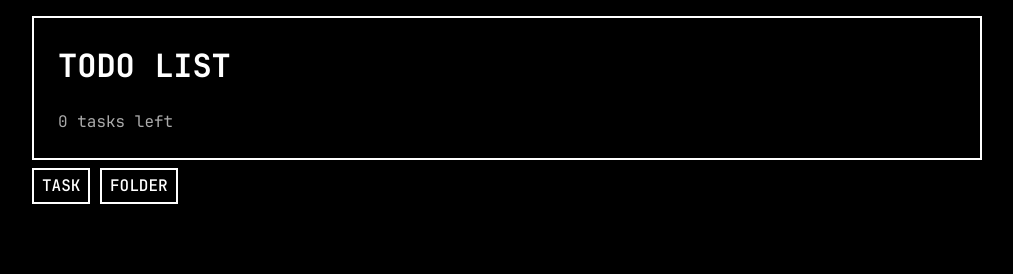
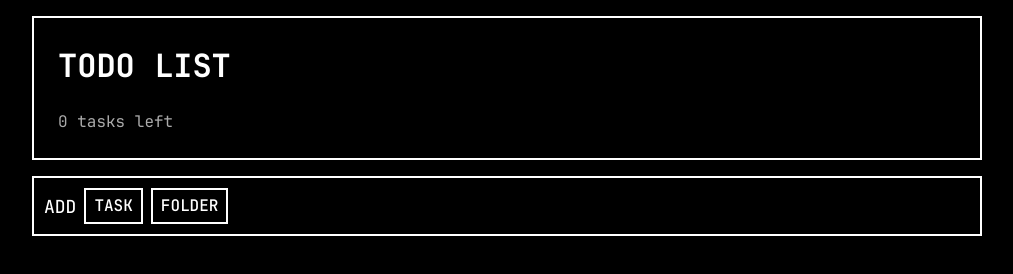
Before and after one commit to demense/Todo-List, a website built with webpack: page src/index.html in a window 1280 px wide. Shown: the whole page, without its empty margins (133-1146 px from the left). Built offline with nearby package versions, Linux system fonts and the light colour scheme.

Commit message:
Style 'add buttons wrapper'

```diff
--- a/src/index.html
+++ b/src/index.html
@@ -11,6 +11,7 @@
       <p class="task-counter">0 tasks left</p>
     </header>
     <div class="button-wrapper">
+      <p>ADD</p>
       <button id="task-form-button">TASK</button>
       <button id="folder-form-button">FOLDER</button>
     </div>
--- a/src/styles/style.css
+++ b/src/styles/style.css
@@ -26,6 +26,7 @@
   --extra-bold-font: "JetBrains Mono Extra Bold", monospace;
   --grey-color: #aaa;
   --width: 950px;
+  --form-padding: 15px 10px;
 }
 /* html {
   height: 100vh;
@@ -38,6 +39,7 @@ body {
   display: flex;
   flex-direction: column;
   align-items: center;
+  gap: 8px;
 
   & header {
     border: 2px solid white;
@@ -57,8 +59,16 @@ body {
   & .button-wrapper {
     width: var(--width);
     margin-top: 8px;
-    /* display: flex;
-    justify-content: start; */
+    border: 2px solid white;
+    padding: 10px;
+    display: flex;
+    align-items: center;
+    gap: 8px;
+
+    & p {
+      font-family: var(--medium-font);
+      font-size: 18px;
+    }
   }
 
   & button {
@@ -86,7 +96,7 @@ body {
     width: var(--width);
     border: 2px solid white;
     margin-top: 8px;
-    padding: 15px 10px;
+    padding: var(--form-padding);
     display: grid;
     grid-template-columns: 1fr 1fr 1fr 1fr;
     gap: 8px;
@@ -132,12 +142,11 @@ body {
     width: var(--width);
     border: 2px solid white;
     margin-top: 8px;
-    padding: 15px 10px;
+    padding: var(--form-padding);
     display: grid;
     grid-template-columns: 1fr 1.5fr;
     gap: 8px;
     align-items: end;
-  }
 
     & label {
       font-family: var(--medium-font);
@@ -161,3 +170,6 @@ body {
       margin-top: 4px;
     }
   }
+
+
+}
```
Lines whose indentation alone changed are shown as unchanged.
